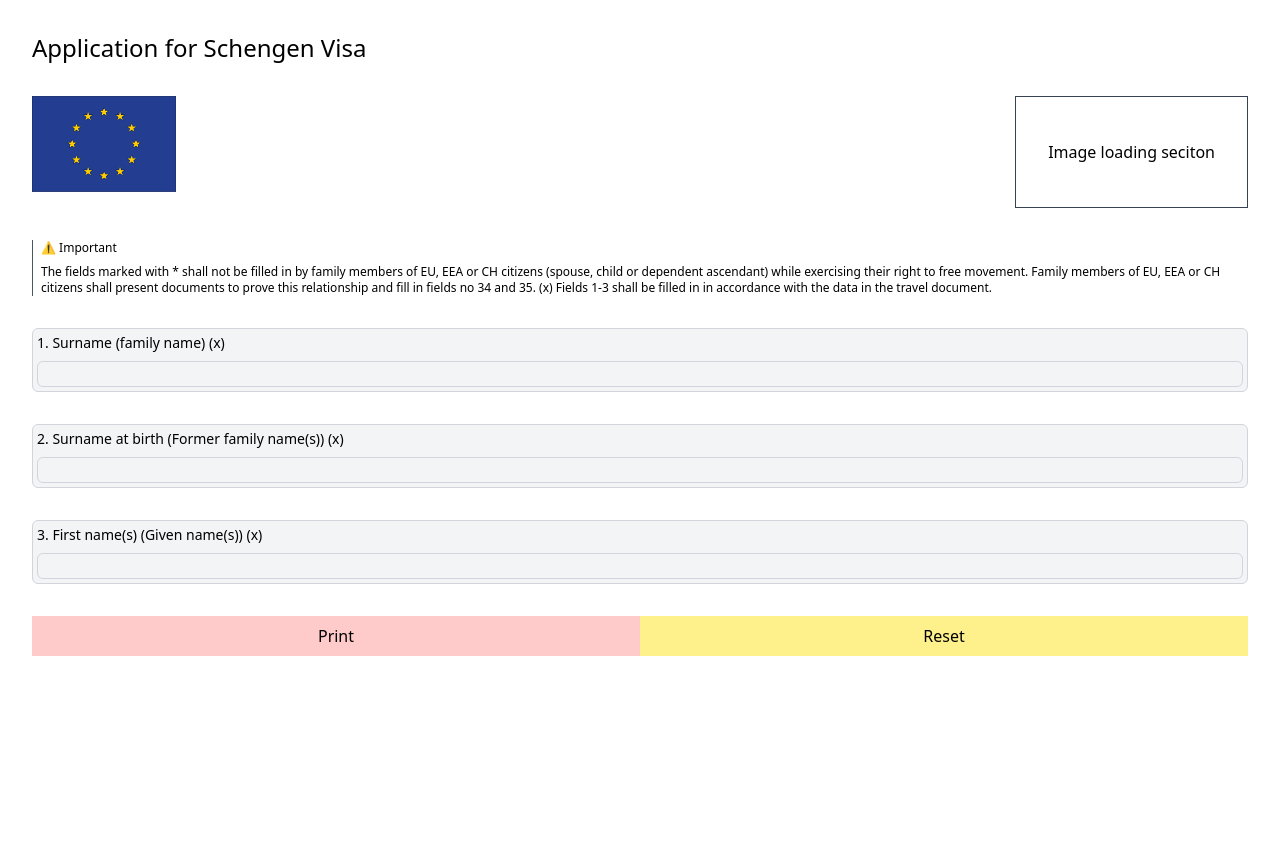
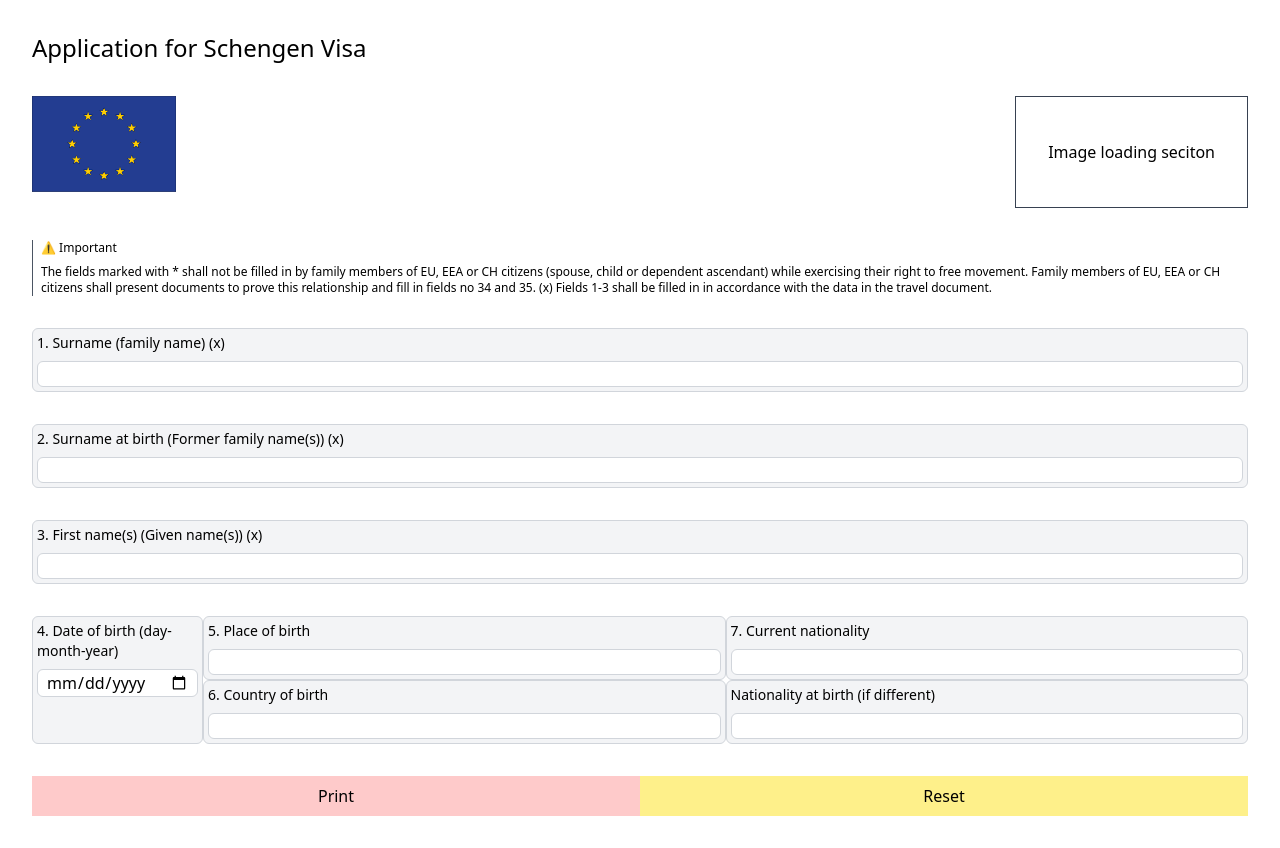
Before and after one commit to pluggedinlife/schengen-visa-application, a Vue app: page / in a window 1280 px wide. Before the commit the page ends 800 px from the top, so only its background shows below. Built offline with nearby package versions, Linux system fonts and the light colour scheme.

Commit message:
Dispose the files appropriately and enhance the project with components to reduce the main view's code

```diff
--- a/src/App.vue
+++ b/src/App.vue
@@ -3,7 +3,7 @@
 </template>
 
 <script>
-import MainView from "./components/MainView.vue";
+import MainView from "./views/MainView.vue";
 
 export default {
   name: "App",
--- /dev/null
+++ b/src/components/InputDate.vue
@@ -0,0 +1,37 @@
+<template>
+  <div class="flex flex-col border p-1 border-gray-300 rounded-md bg-gray-100">
+    <label :for="uid" class="text-sm font-medium mb-2">{{ label }}</label>
+    <div class="border bg-white border-gray-300 rounded-md px-2">
+      <input
+        :id="uid"
+        class="w-full bg-transparent focus:outline-none"
+        type="date"
+        :value="modelValue"
+        @input="$emit('update:modelValue', $event.target.value)"
+      />
+    </div>
+  </div>
+</template>
+
+<script>
+export default {
+  name: "input-date",
+  props: {
+    label: {
+      type: String,
+      default: "label",
+      required: false,
+    },
+    modelValue: {
+      type: String,
+      default: null,
+      required: true,
+    },
+    uid: {
+      type: String,
+      required: true,
+    },
+  },
+  emits: ["update:modelValue"],
+};
+</script>
--- /dev/null
+++ b/src/components/InputText.vue
@@ -0,0 +1,37 @@
+<template>
+  <div class="flex flex-col border p-1 border-gray-300 rounded-md bg-gray-100">
+    <label :for="uid" class="text-sm font-medium mb-2">{{ label }}</label>
+    <div class="border bg-white border-gray-300 rounded-md px-2">
+      <input
+        :id="uid"
+        class="w-full bg-transparent focus:outline-none"
+        type="text"
+        :value="modelValue"
+        @input="$emit('update:modelValue', $event.target.value)"
+      />
+    </div>
+  </div>
+</template>
+
+<script>
+export default {
+  name: "input-text",
+  props: {
+    label: {
+      type: String,
+      default: "label",
+      required: false,
+    },
+    modelValue: {
+      type: String,
+      default: "",
+      required: true,
+    },
+    uid: {
+      type: String,
+      required: true,
+    },
+  },
+  emits: ["update:modelValue"],
+};
+</script>
--- a/src/components/MainView.vue
+++ b/src/views/MainView.vue
@@ -32,96 +32,54 @@
       </div>
 
       <!-- 1,2,3 -->
-      <div
-        class="flex flex-col border p-1 border-gray-300 rounded-md bg-gray-100"
-      >
-        <span class="text-sm font-medium mb-2"
-          >1. Surname (family name) (x)</span
-        >
-        <div class="border border-gray-300 rounded-md px-2">
-          <input
-            class="w-full bg-transparent focus:outline-none"
-            type="text"
+      <InputText
+        label="1. Surname (family name) (x)"
         v-model="applicationData.surname"
-          />
-        </div>
-      </div>
-      <div
-        class="flex flex-col border p-1 border-gray-300 rounded-md bg-gray-100"
-      >
-        <span class="text-sm font-medium mb-2"
-          >2. Surname at birth (Former family name(s)) (x)</span
-        >
-        <div class="border border-gray-300 rounded-md px-2">
-          <input
-            class="w-full bg-transparent focus:outline-none"
-            type="text"
+        uid="lastName"
+      />
+      <InputText
+        label="2. Surname at birth (Former family name(s)) (x)"
         v-model="applicationData.surnameAtBirth"
-          />
-        </div>
-      </div>
-      <div
-        class="flex flex-col border p-1 border-gray-300 rounded-md bg-gray-100"
-      >
-        <span class="text-sm font-medium mb-2"
-          >3. First name(s) (Given name(s)) (x)</span
-        >
-        <div class="border border-gray-300 rounded-md px-2">
-          <input
-            class="w-full bg-transparent focus:outline-none"
-            type="text"
+        uid="surnameAtBirth"
+      />
+      <InputText
+        label="3. First name(s) (Given name(s)) (x)"
         v-model="applicationData.firstName"
-          />
-        </div>
-      </div>
+        uid="firstName"
+      />
 
       <!-- 4,5,6,7 -->
-      <!-- <div class="flex w-full">
-        <div class="flex flex-col bg-gray-100 w-full">
-          <span>4. Date of birth (day-month-year)</span>
-          <input
-            class="w-full"
-            type="date"
+      <div class="flex w-full">
+        <InputDate
+          label="4. Date of birth (day-month-year)"
           v-model="applicationData.dateOfBirth"
-          />
-        </div>
+          uid="dateOfBirth"
+        />
         <div class="flex flex-col w-full">
-          <div class="flex flex-col bg-gray-100">
-            <span>5. Place of birth</span>
-            <input
-              class="w-full"
-              type="text"
+          <InputText
+            label="5. Place of birth"
             v-model="applicationData.placeOfBirth"
-            />
-          </div>
-          <div class="flex flex-col bg-gray-100">
-            <span>6. Country of birth</span>
-            <input
-              class="w-full"
-              type="text"
+            uid="placeOfBirth"
+          />
+          <InputText
+            label="6. Country of birth"
             v-model="applicationData.countryOfBirth"
-            />
-          </div>
+            uid="countryOfBirth"
+          />
         </div>
         <div class="flex flex-col w-full">
-          <div class="flex flex-col bg-gray-100">
-            <span>7. Current nationality</span>
-            <input
-              class="w-full"
-              type="text"
+          <InputText
+            label="7. Current nationality"
             v-model="applicationData.currentNationality"
-            />
-          </div>
-          <div class="flex flex-col bg-gray-100">
-            <span>Nationality at birth (if different)</span>
-            <input
-              class="w-full"
-              type="text"
+            uid="currentNationality"
+          />
+          <InputText
+            label="Nationality at birth (if different)"
             v-model="applicationData.nationalityAtBirth"
-            />
-          </div>
-        </div>
-      </div> -->
+            uid="nationalityAtBirth"
+          />
+        </div>
+      </div>
 
       <!-- 8,9 -->
       <!-- <div class="flex w-full">
@@ -1407,11 +1365,13 @@
 
 <script>
 import html2pdf from "html2pdf.js";
-import printTemplate from "./templates/template.js";
+// import printTemplate from "../templates/template.js";
+import InputText from "../components/InputText.vue";
+import InputDate from "../components/InputDate.vue";
 
 export default {
   name: "MainView",
-  components: {},
+  components: { InputText, InputDate },
   data() {
     return {
       applicationData: {
@@ -1588,9 +1548,9 @@ export default {
     };
   },
   mounted() {
-    console.log("mounted");
-    console.log(printTemplate);
-    console.log(printTemplate.replace("{{ title }}", "MISHA"));
+    // console.log("mounted");
+    // console.log(printTemplate);
+    // console.log(printTemplate.replace("{{ title }}", "MISHA"));
     // this.loadTemplate();
   },
 
```
Also changed, not shown: src/templates/template.js (renamed from src/components/templates/template.js). Lines whose indentation alone changed are shown as unchanged.
